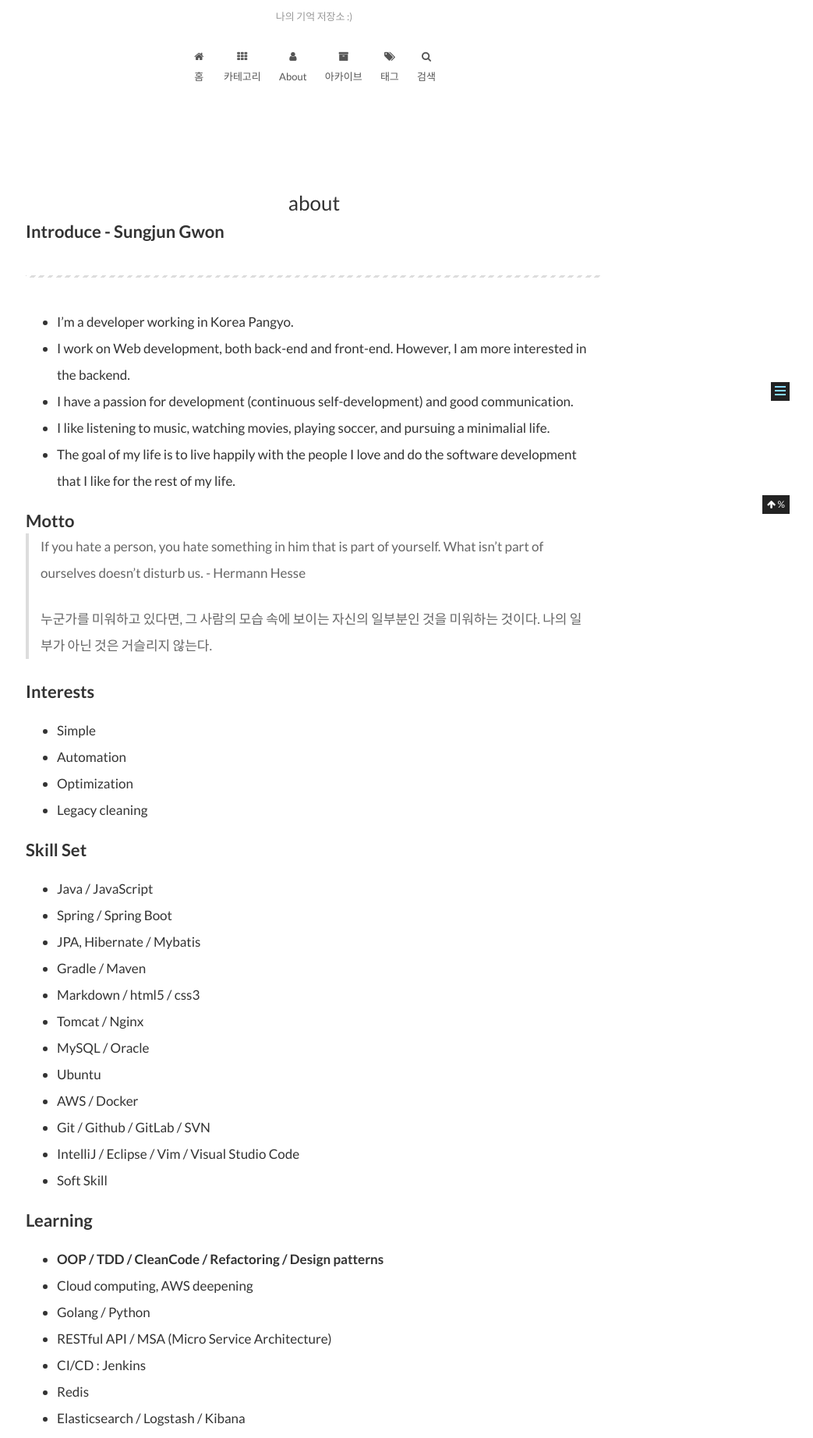
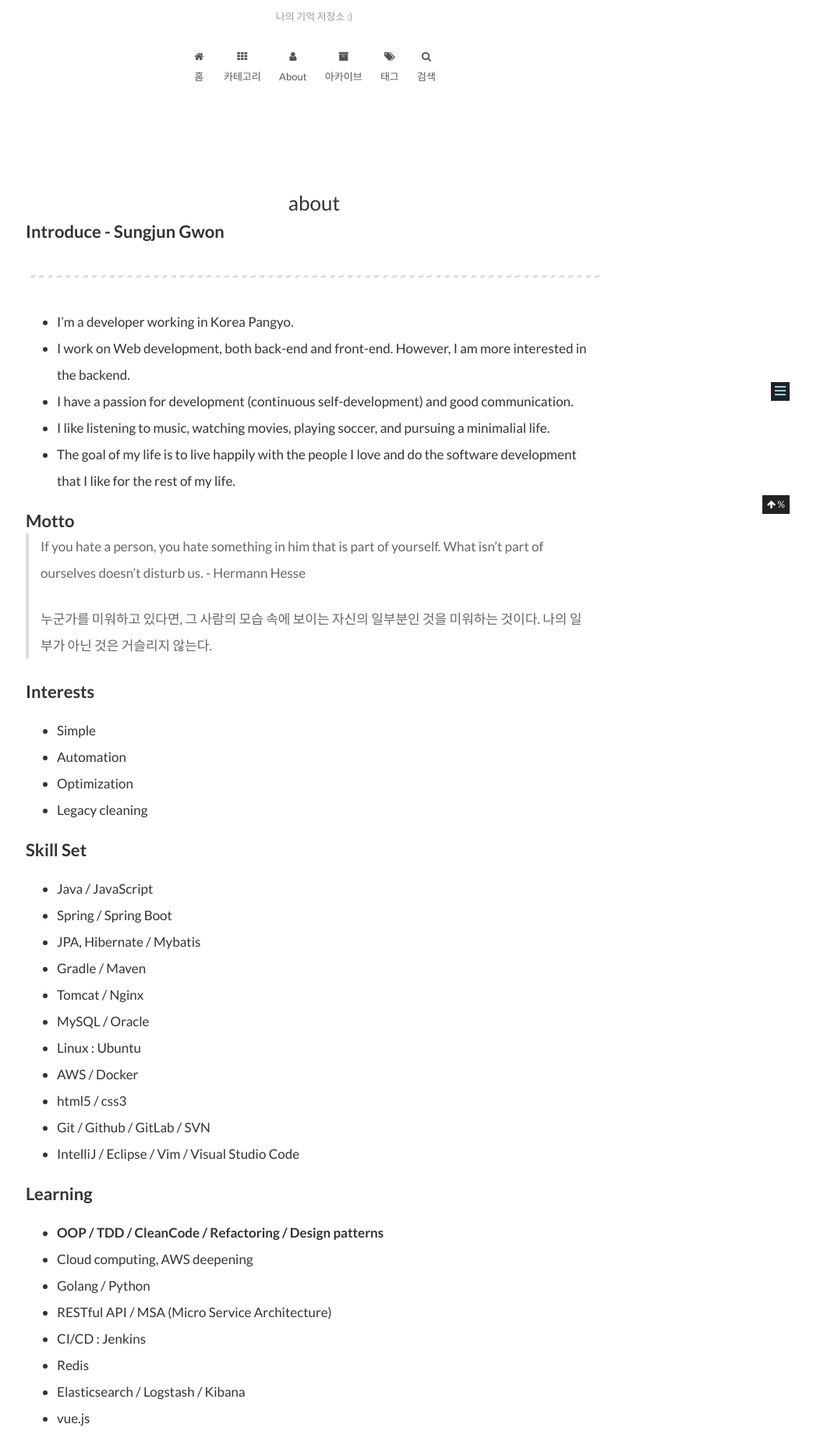
Before and after one commit to gwonsungjun/gwonsungjun.github.io, a Jekyll site: the page built from about/index.md, in a window 1280 px wide. Shown: the part 341-2185 px from the top of the page at 78% size, without its empty margins (237-1280 px from the left). Built offline with Jekyll 4.4.1, drawn with Linux system fonts in a browser that asks for light colours; comment, search, counter and statistics services are not loaded.

Commit message:
Update about

```diff
--- a/about/index.md
+++ b/about/index.md
@@ -27,14 +27,13 @@
 - Spring / Spring Boot
 - JPA, Hibernate / Mybatis
 - Gradle / Maven
-- Markdown / html5 / css3
 - Tomcat / Nginx
 - MySQL / Oracle
-- Ubuntu
+- Linux : Ubuntu
 - AWS / Docker
+- html5 / css3
 - Git / Github / GitLab / SVN
 - IntelliJ / Eclipse / Vim / Visual Studio Code
-- Soft Skill
 
 # Learning
 - **OOP / TDD / CleanCode / Refactoring / Design patterns**
```
